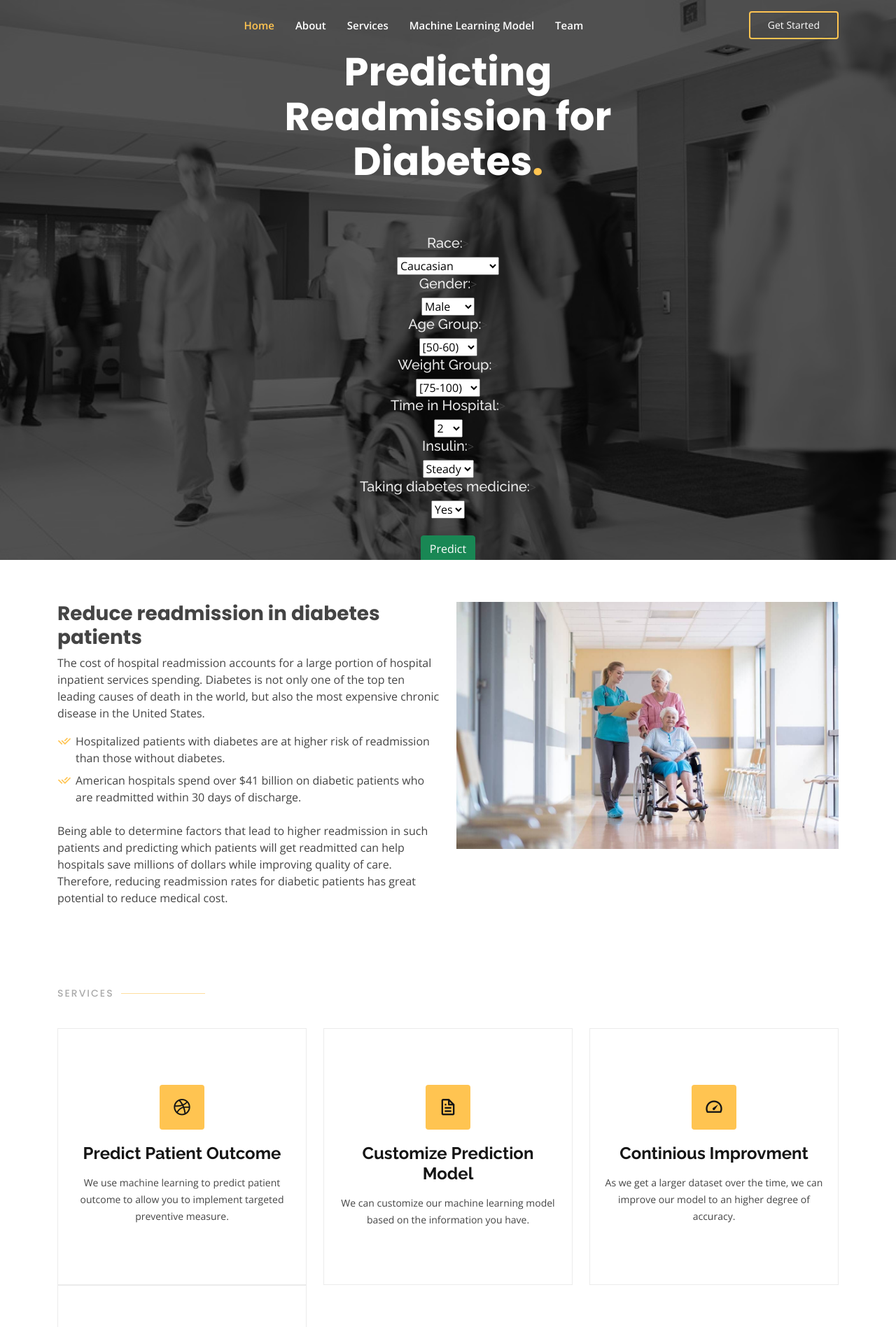
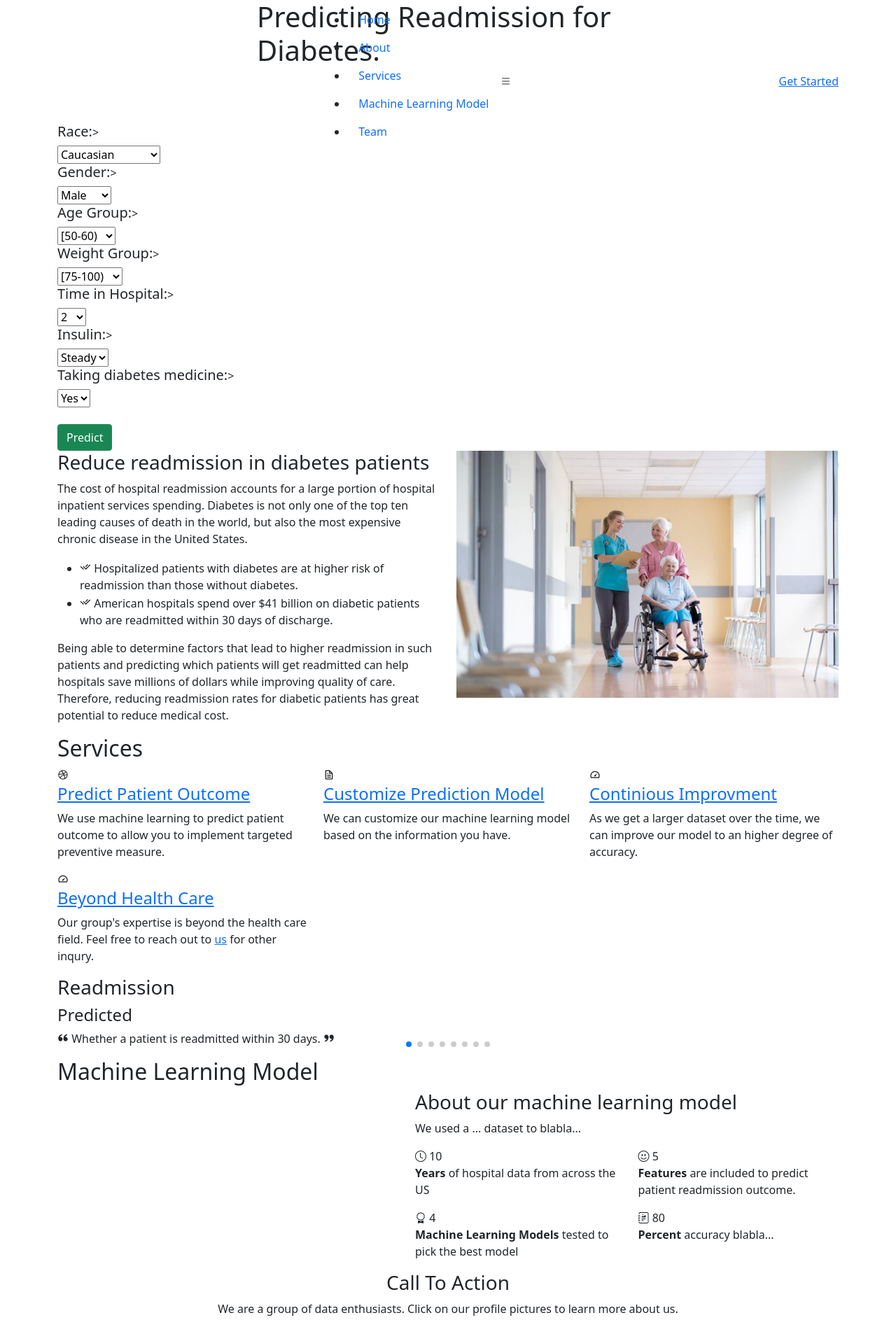
Before and after one commit to uvineet53/optum_22, a Flask app: page / in a window 1280 px wide. Shown: the top 1896 px of the page at 70% size. Run offline with Flask 2, Linux system fonts and the light colour scheme; parts of the project's set-up code (start-up, migrations or seed data) failed here and were passed over; some libraries are stand-ins or nearby versions.

Commit message:
update for heroku

```diff
--- a/templates/index.html
+++ b/templates/index.html
@@ -33,7 +33,8 @@
   <link href="assets/vendor/swiper/swiper-bundle.min.css" rel="stylesheet">
 
   <!-- Template Main CSS File -->
-  <link href="assets/css/style.css" rel="stylesheet">
+  <!-- <link href="assets/css/style.css" rel="stylesheet"> -->
+  <link href="{{ url_for('static', filename='css/style.css') }}" />
 
   <!-- =======================================================
   * Template Name: Gp - v4.6.0
@@ -186,7 +187,7 @@
 
         <div class="row">
           <div class="col-lg-6 order-1 order-lg-2" data-aos="fade-left" data-aos-delay="100">
-            <img src="assets/img/about.jpg" class="img-fluid" alt="">
+            <img src="{{ url_for('static', filename='img/about.jpg') }}" class="img-fluid" alt="">
           </div>
           <div class="col-lg-6 pt-4 pt-lg-0 order-2 order-lg-1 content" data-aos="fade-right" data-aos-delay="100">
             <h3>Reduce readmission in diabetes patients</h3>
```
Also changed, not shown: requirements.txt (+21 -3 lines), static/css/style.css (renamed from templates/assets/css/style.css), static/img/about.jpg (renamed from templates/assets/img/about.jpg), static/img/counts-img.jpg (renamed from templates/assets/img/counts-img.jpg), static/img/features.jpg (renamed from templates/assets/img/features.jpg), static/img/hero-bg.jpg (renamed from templates/assets/img/hero-bg.jpg), static/img/hero-bg2.jpg (renamed from templates/assets/img/hero-bg2.jpg), static/img/team/team-1.jpg (renamed from templates/assets/img/team/team-1.jpg), static/img/team/team-2.jpg (renamed from templates/assets/img/team/team-2.jpg), static/img/team/team-3.jfif (renamed from templates/assets/img/team/team-3.jfif), static/img/team/team-4.jpg (renamed from templates/assets/img/team/team-4.jpg), static/img/testimonials-bg.jpg (renamed from templates/assets/img/testimonials-bg.jpg), 1 other file.
